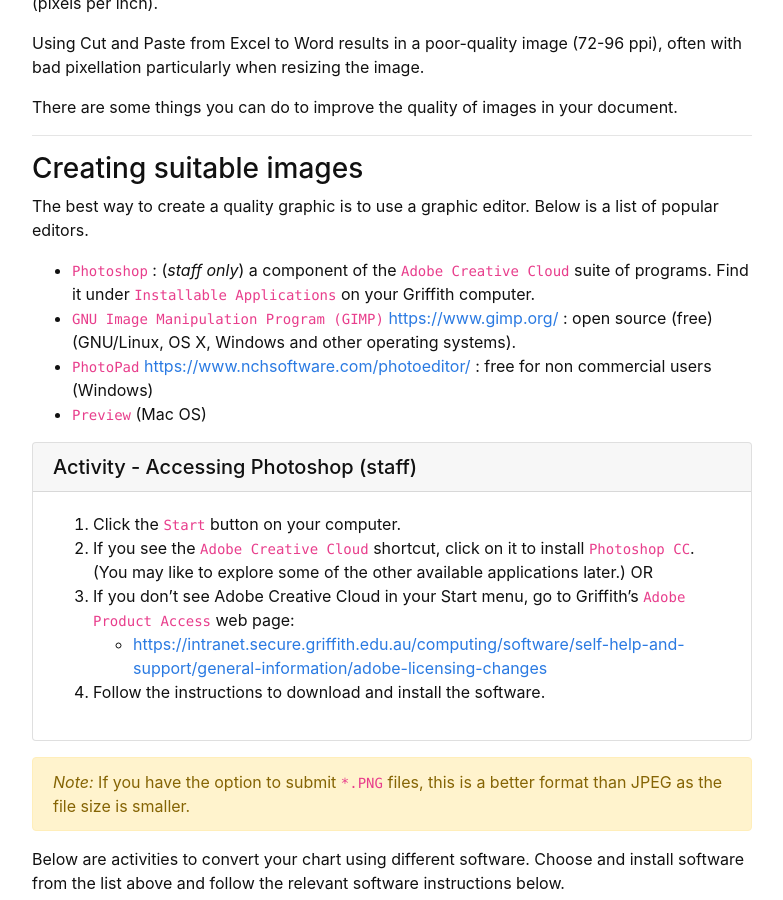
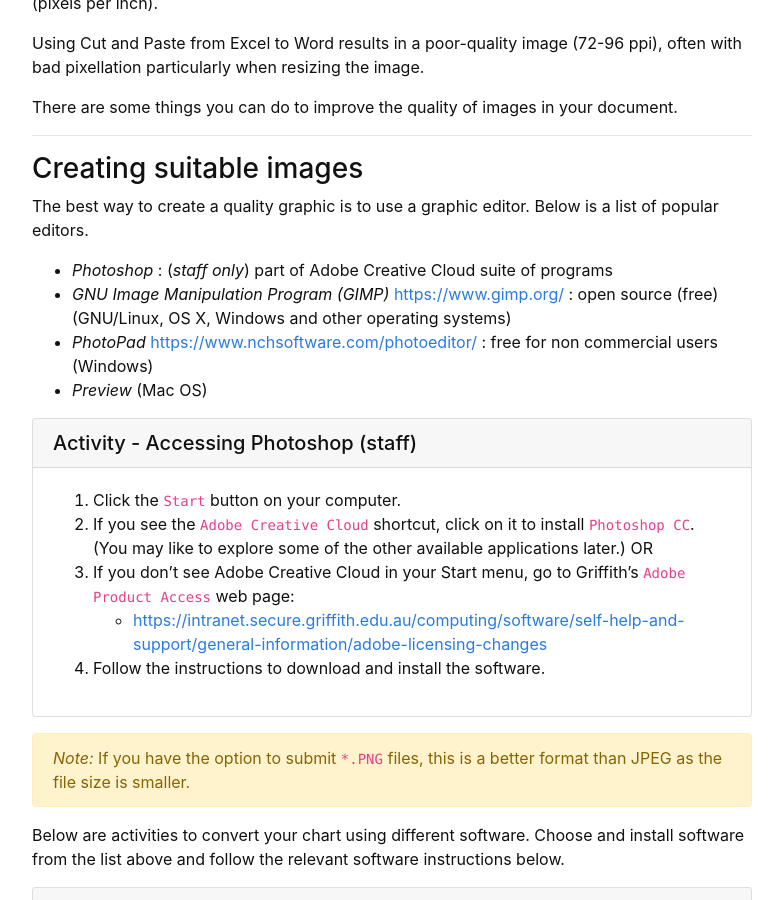
Before and after one commit to GULibrarySandbox/data-vis-basics, a Jekyll site: the page built from content/5-convert.md, in a window 1280 px wide and 900 px high, scrolled down 524 px. Shown: the whole window, without its empty margins (248-1031 px from the left). Built offline with Jekyll 4.4.1, drawn with Linux system fonts in a browser that asks for light colours.

Commit message:
Update 5-convert.md

```diff
--- a/content/5-convert.md
+++ b/content/5-convert.md
@@ -30,10 +30,10 @@ There are some things you can do to improve the quality of images in your docume
 
 The best way to create a quality graphic is to use a graphic editor. Below is a list of popular editors.
 
-- `Photoshop` : (*staff only*) a component of the `Adobe Creative Cloud` suite of programs. Find it under `Installable Applications` on your Griffith computer.
-- `GNU Image Manipulation Program (GIMP)` [https://www.gimp.org/](https://www.gimp.org/) : open source (free) (GNU/Linux, OS X, Windows and other operating systems).
-- `PhotoPad` [https://www.nchsoftware.com/photoeditor/](https://www.nchsoftware.com/photoeditor/) : free for non commercial users (Windows)
-- `Preview` (Mac OS)
+- *Photoshop* : (*staff only*) part of Adobe Creative Cloud suite of programs
+- *GNU Image Manipulation Program (GIMP)* [https://www.gimp.org/](https://www.gimp.org/) : open source (free) (GNU/Linux, OS X, Windows and other operating systems)
+- *PhotoPad* [https://www.nchsoftware.com/photoeditor/](https://www.nchsoftware.com/photoeditor/) : free for non commercial users (Windows)
+- *Preview* (Mac OS)
 
 {% capture text %}
 1. Click the `Start` button on your computer.
```
